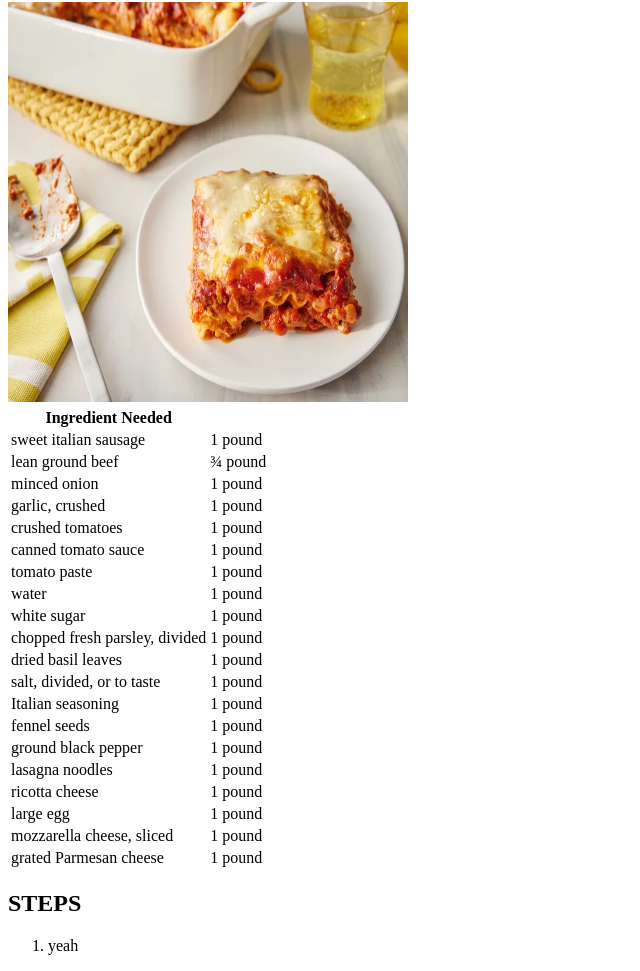
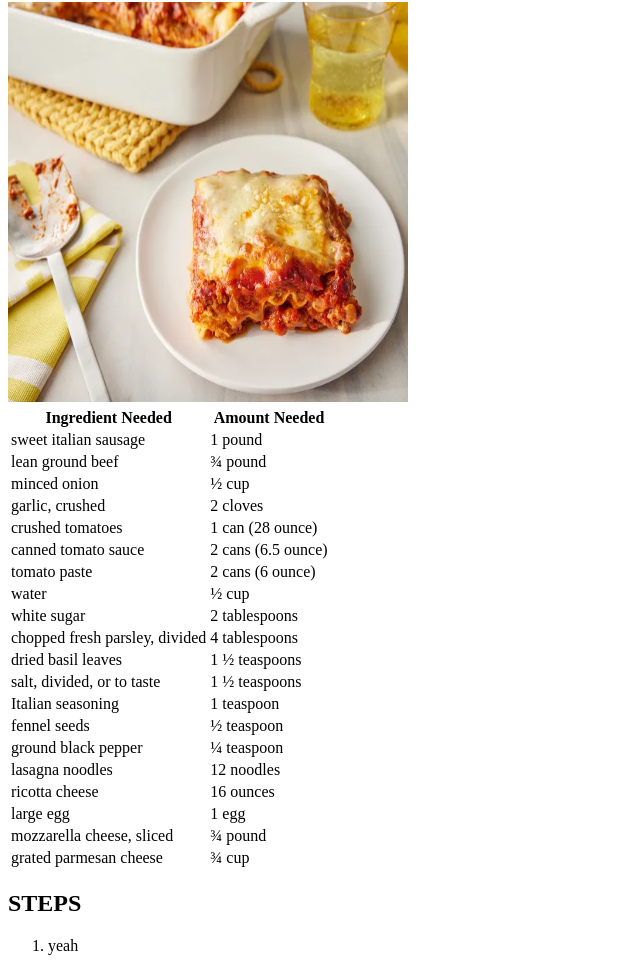
Before and after one commit to xClyd3/odin-recipes, a plain HTML site: page recipes/lasagna.html in a window 1280 px wide. Shown: the part 104-1075 px from the top of the page, without its empty margins (0-640 px from the left). Drawn offline with Linux system fonts and the light colour scheme.

Commit message:
table pt.2

```diff
--- a/recipes/lasagna.html
+++ b/recipes/lasagna.html
@@ -12,7 +12,7 @@
 
 
     <table>
-        <tr><th>Ingredient Needed</th></tr>
+        <tr><th>Ingredient Needed</th><th>Amount Needed</th></tr>
     <tbody>
         <tr>
             <td>sweet italian sausage </td>
@@ -24,75 +24,75 @@
         </tr>
         <tr>
             <td>minced onion </td>
-            <td> 1 pound</td>
+            <td> ½ cup</td>
         </tr>
         <tr>
             <td>garlic, crushed </td>
-            <td> 1 pound</td>
+            <td> 2 cloves</td>
         </tr>
         <tr>
             <td>crushed tomatoes </td>
-            <td> 1 pound</td>
+            <td> 1 can  (28 ounce) </td>
         </tr>
         <tr>
             <td>canned tomato sauce </td>
-            <td> 1 pound</td>
+            <td> 2 cans (6.5 ounce) </td>
         </tr>
         <tr>
             <td>tomato paste </td>
-            <td> 1 pound</td>
+            <td> 2 cans (6 ounce) </td>
         </tr>
         <tr>
             <td>water </td>
-            <td> 1 pound</td>
+            <td> ½ cup</td>
         </tr>
         <tr>
             <td>white sugar </td>
-            <td> 1 pound</td>
+            <td> 2 tablespoons</td>
         </tr>
         <tr>
             <td>chopped fresh parsley, divided </td>
-            <td> 1 pound</td>
+            <td> 4 tablespoons</td>
         </tr>
         <tr>
             <td>dried basil leaves </td>
-            <td> 1 pound</td>
+            <td> 1 ½ teaspoons</td>
         </tr>
         <tr>
             <td>salt, divided, or to taste </td>
-            <td> 1 pound</td>
+            <td> 1 ½ teaspoons</td>
         </tr>
         <tr>
             <td>Italian seasoning </td>
-            <td> 1 pound</td>
+            <td> 1 teaspoon</td>
         </tr>
         <tr>
             <td>fennel seeds </td>
-            <td> 1 pound</td>
+            <td> ½ teaspoon</td>
         </tr>
         <tr>
             <td>ground black pepper </td>
-            <td> 1 pound</td>
+            <td> ¼ teaspoon</td>
         </tr>
         <tr>
             <td>lasagna noodles </td>
-            <td> 1 pound</td>
+            <td> 12 noodles</td>
         </tr>
         <tr>
             <td>ricotta cheese </td>
-            <td> 1 pound</td>
+            <td> 16 ounces</td>
         </tr>
         <tr>
             <td>large egg </td>
-            <td> 1 pound</td>
+            <td> 1 egg</td>
         </tr>
         <tr>
             <td>mozzarella cheese, sliced </td>
-            <td> 1 pound</td>
+            <td> ¾ pound</td>
         </tr>
         <tr>
-            <td>grated Parmesan cheese </td>
-            <td> 1 pound</td>
+            <td>grated parmesan cheese </td>
+            <td> ¾ cup</td>
         </tr>
 
     </tbody>
```
